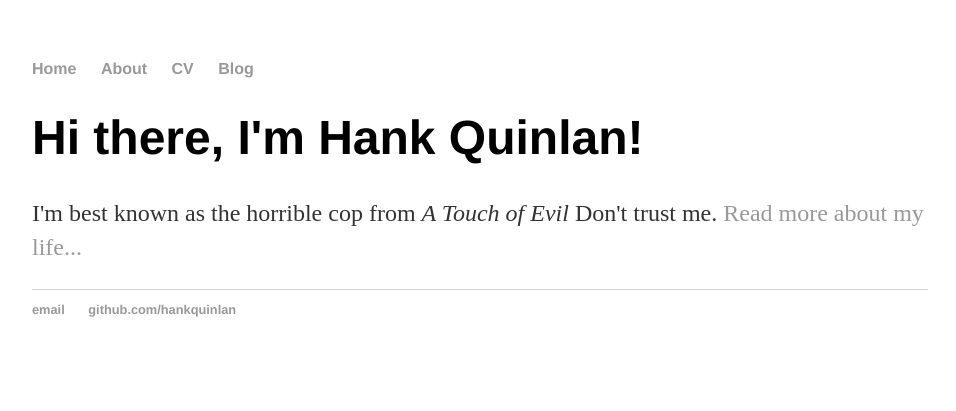
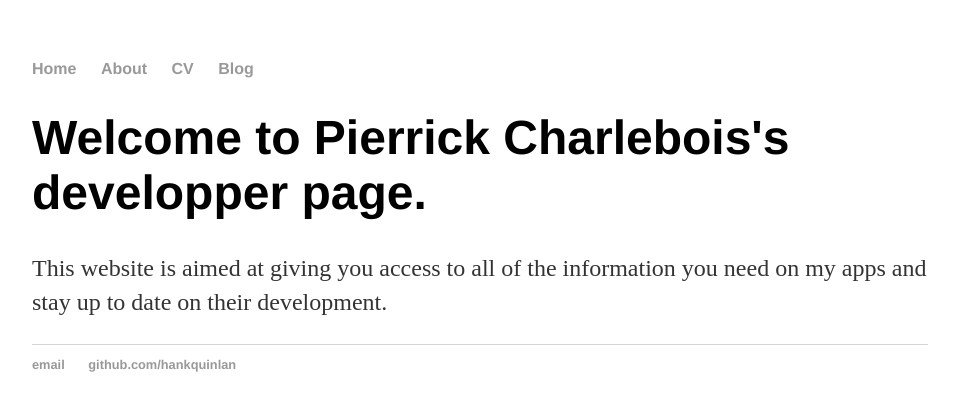
Before and after one commit to Pierrick584/pierrick584.github.io, a Jekyll site: the page built from index.html, in a window 1280 px wide. Shown: the top 411 px of the page, without its empty margins (160-1116 px from the left). Built offline with Jekyll 4.4.1, drawn with Linux system fonts in a browser that asks for light colours.

Commit message:
Update index.html

```diff
--- a/index.html
+++ b/index.html
@@ -1,8 +1,8 @@
 ---
 layout: default
-title: Hank Quinlan, Horrible Cop
+title: Pierrick Charlebois's Apps
 ---
 <div class="blurb">
-	<h1>Hi there, I'm Hank Quinlan!</h1>
-	<p>I'm best known as the horrible cop from <em>A Touch of Evil</em> Don't trust me. <a href="/about">Read more about my life...</a></p>
+	<h1>Welcome to Pierrick Charlebois's developper page.</h1>
+	<p>This website is aimed at giving you access to all of the information you need on my apps and stay up to date on their development.</p>
 </div><!-- /.blurb -->
```
